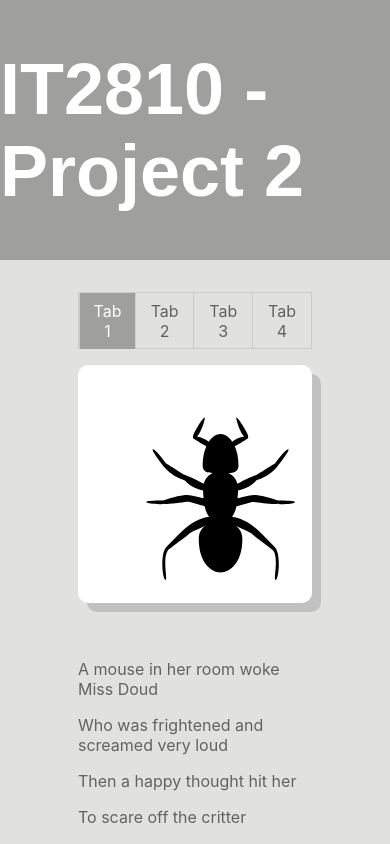
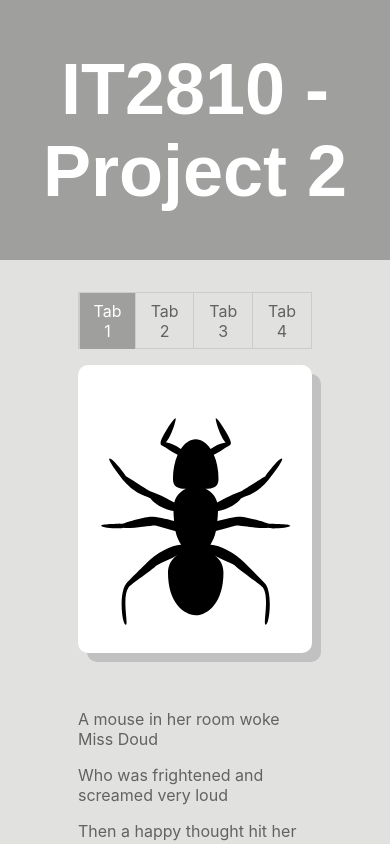
Before and after one commit to williamostensen98/Webutvikling-Prosjekt2, a React (Create React App) app: page / in a window 390 px wide. Shown: the top 844 px of the page. Built offline with nearby package versions, Linux system fonts and the light colour scheme.

Commit message:
responsive fixes. Margin på bilder og sentrert text på mobiler

```diff
--- a/src/components/TabContent.js
+++ b/src/components/TabContent.js
@@ -94,8 +94,7 @@ class TabContent extends Component {
                     <div
                     id="svg_img"
                     style={{
-                        marginLeft: this.props.activeTab === 1 || this.props.selectedButton.image  !== "Animals" ? '0px' : '50px',
-                        marginTop: this.props.activeTab === 2 || (this.props.activeTab === 4 && this.props.selectedButton.image === "Animals"? '50px': '0px' )}}
+                        marginLeft: this.props.activeTab == 1 || this.props.activeTab == 3 || this.props.selectedButton.image !== "Animals" ? '0px' : '50px'}}
                     dangerouslySetInnerHTML={{__html: this.state.image}} >
 
                     </div>
--- a/src/css/main.css
+++ b/src/css/main.css
@@ -40,7 +40,6 @@ code {
   display: flex;
   align-items: center;
   justify-content: center;
-
   padding:0;
   /* background-color: #1F1B24; */
   background-color: #9f9f9d;
@@ -66,6 +65,8 @@ header-container > h1 {
 
 .tab-list {
   border-left: 1px solid #ccc;
+  /* border-top-left-radius: 10px; */
+
   border-bottom:1px solid #ccc;
   padding-left: 0;
   display: flex;
@@ -76,7 +77,9 @@ header-container > h1 {
   list-style: none;
   margin-bottom: -1px;
   border-right: 1px solid #ccc;
+  /* border-top-right-radius: 10px; */
   border-top:1px solid #ccc;
+  /* border-top-left-radius: 10px; */
   padding: 0.5rem 0.75rem;
   flex:auto;
   justify-content: space-around;
@@ -255,8 +258,10 @@ button:hover{
 .audio-wrap, .text-wrap{
   margin-left: 0;
   margin: auto;
+}
 
-
+.header-container{
+  text-align: center;
 }
 .media-categories{
   display: flex;
```
Also changed, not shown: public/media/svg/Animals/3.svg.
